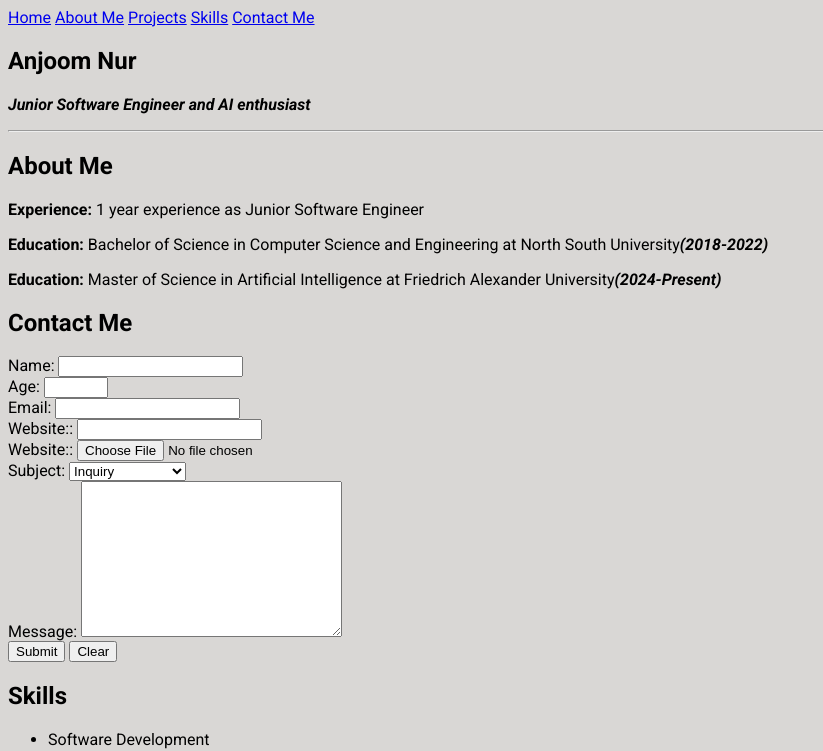
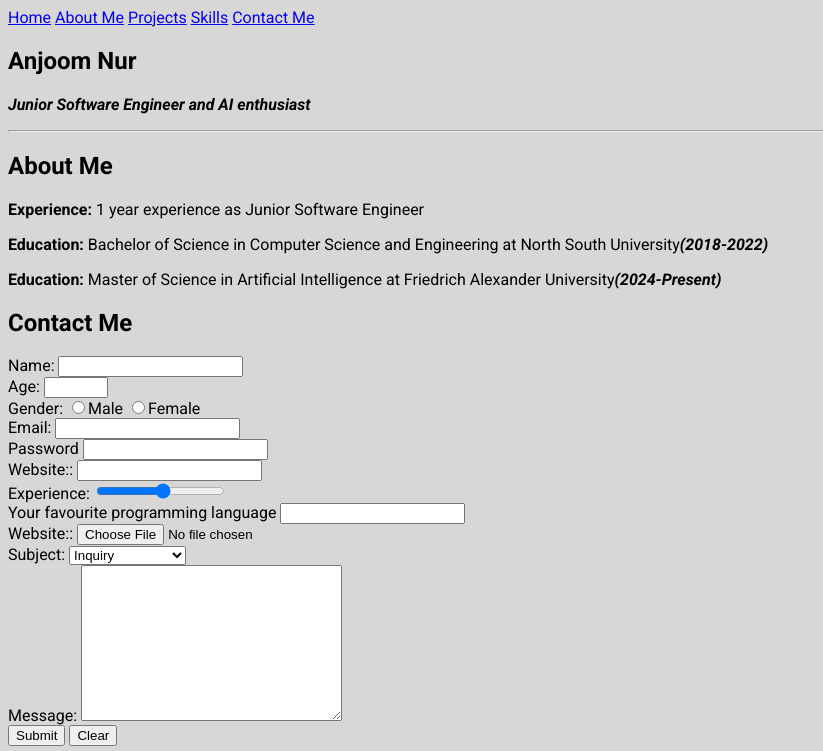
Before and after one commit to Anjoomnur0901/Portfolio-project, a plain HTML site: page index.html in a window 1280 px wide. Shown: the top 751 px of the page, without its empty margins (0-823 px from the left). Drawn offline with Linux system fonts and the light colour scheme.

Commit message:
Advanced HTML

```diff
--- a/index.html
+++ b/index.html
@@ -37,6 +37,12 @@
 
         </nav>
     </header>
+    <!--<template>
+        <div class="user-card">
+            <h2 class="user-name"></h2>
+            <h2 class="user-email"></h2>
+        </div>
+    </template>-->
     <main>
 
      <!--Section: Intro-->
@@ -65,12 +71,38 @@
                 <input id="age" name="age" type="number" min="18" max="100"/>
             </div>
             <div>
+                <span>Gender:</span>
+                <input id="male" name="male" value="male" type="radio" required/><span>Male</span>
+                <input id="female" name="female" value="female" type="radio" required/><span>Female</span>
+            </div>
+            <div>
                 <label for="email">Email:</label>
                 <input id="email" name="email" type="email" required/>
             </div>
             <div>
+                <label for="pass">Password</label>
+                <input id="pass" name="pass" type="Password" required/>
+            </div>
+            <div>
                 <label for="website">Website::</label>
                 <input id="website" name="website" type="url" accept="image/*"/>
+            </div>
+            <div>
+                <label for="experience">Experience:</label>
+                <input type="range" id="experience" min="1" max="20">
+
+
+            </div>
+            <div>
+                <label for="prog">Your favourite programming language</label>
+                <input list="lang" id="prog" name="prog" required>
+                <datalist id="lang">
+                    <option value="C"></option>
+                    <option value="C++"></option>
+                    <option value="Java"></option>
+                    <option value="JavaScript"></option>
+                    <option value="Python"></option>
+                </datalist><!--Autocomplete-->
             </div>
             <div>
                 <label for="img">Website::</label>
```
Also changed, not shown: 1 other file.
